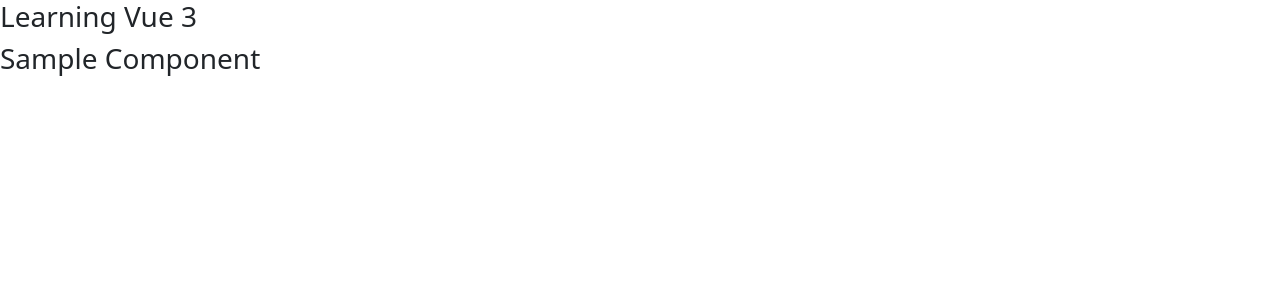
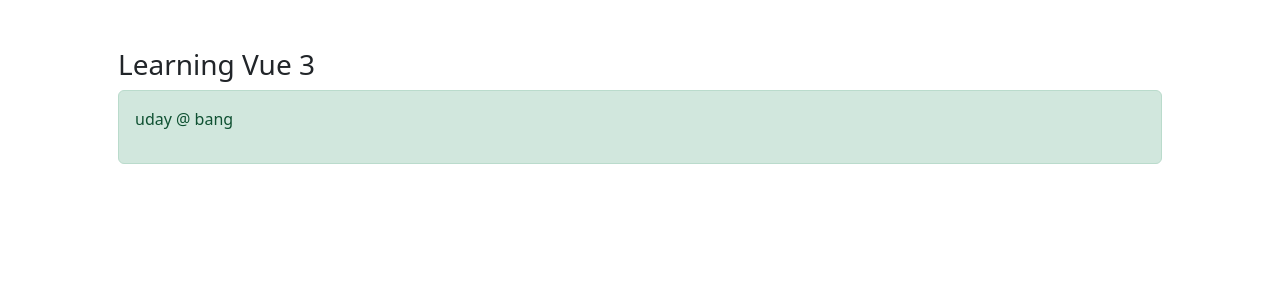
Before and after one commit to uteja1/vueJs-training, a Vue app in the folder vue-app/: page / in a window 1280 px wide. Shown: the top 300 px of the page. Built offline with nearby package versions, Linux system fonts and the light colour scheme.

Commit message:
static props sent to other component

```diff
--- a/vue-app/src/App.vue
+++ b/vue-app/src/App.vue
@@ -1,6 +1,8 @@
 <template>
-  <h3>Learning Vue 3</h3>
-  <Sample />
+  <div class="container p-5">
+    <h3>Learning Vue 3</h3>
+    <Sample firstName="uday" lastname="k" city="bang"/>
+  </div>
 </template>
 
 <script lang="ts">
--- a/vue-app/src/components/Sample.vue
+++ b/vue-app/src/components/Sample.vue
@@ -1,11 +1,14 @@
 <template>
-    <h3>Sample Component</h3>
+    <div class="alert alert-success" role="alert">
+        <p> {{firstName}} {{lastName}} @ {{city}}</p>
+    </div>
 </template>
 
 <script lang="ts">
 import { defineComponent } from 'vue';
 
 export default defineComponent({
-    name: 'Sample'
+    name: 'Sample',
+    props: ["firstName", "lastName", "city"]
 });
 </script>
```
